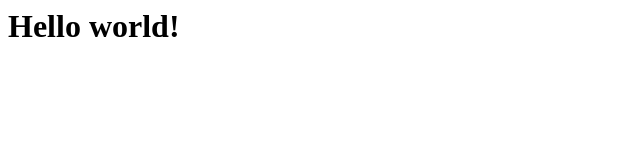
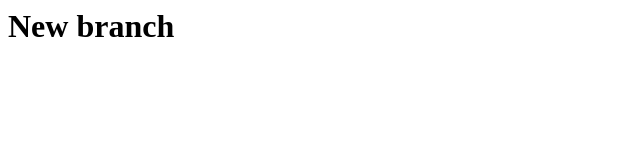
Before and after one commit to jheaney505/netflix.clone, a plain HTML site: page index.html in a window 1280 px wide. Shown: the whole page, without its empty margins (0-640 px from the left). Drawn offline with Linux system fonts and the light colour scheme.

Commit message:
Made new branch

```diff
--- a/index.html
+++ b/index.html
@@ -6,6 +6,6 @@
     <title>Document</title>
 </head>
 <body>
-    <h1>Hello world!</h1>
+    <h1>New branch</h1>
 </body>
 </html>
```
